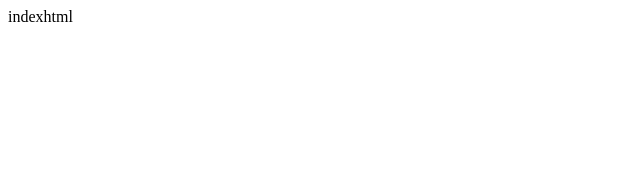
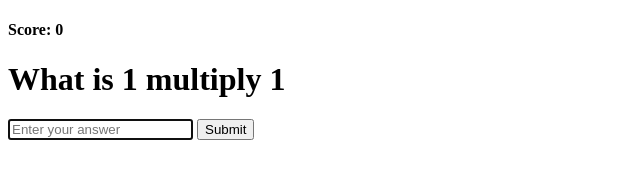
Before and after one commit to MishaNie/Html-Css-Javascript, a plain HTML site: page MultiplicationApp/index.html in a window 1280 px wide. Shown: the whole page, without its empty margins (0-640 px from the left). Drawn offline with Linux system fonts and the light colour scheme.

Commit message:
Update index.html

```diff
--- a/MultiplicationApp/index.html
+++ b/MultiplicationApp/index.html
@@ -1 +1,18 @@
-indexhtml
+<!DOCTYPE html>
+<html lang="en">
+<head>
+    <meta charset="UTF-8">
+    <meta name="viewport" content="width=device-width,initial-scale=1.0"/>
+    <link rel="stylesheet" href="main.css" />
+    <title>Title</title>
+</head>
+<body>
+<form  class="form" id="form">
+    <h4 class="score" id="score">Score: 0</h4>
+    <h1 id="question">What is 1 multiply 1 </h1>
+    <input type="text" class="input" id="input" placeholder="Enter your answer" autofocus autocomplete="off">
+    <button type="submit" class="btn">Submit</button>
+</form>
+</body>
+<script src="index.js"></script>
+</html>
```
